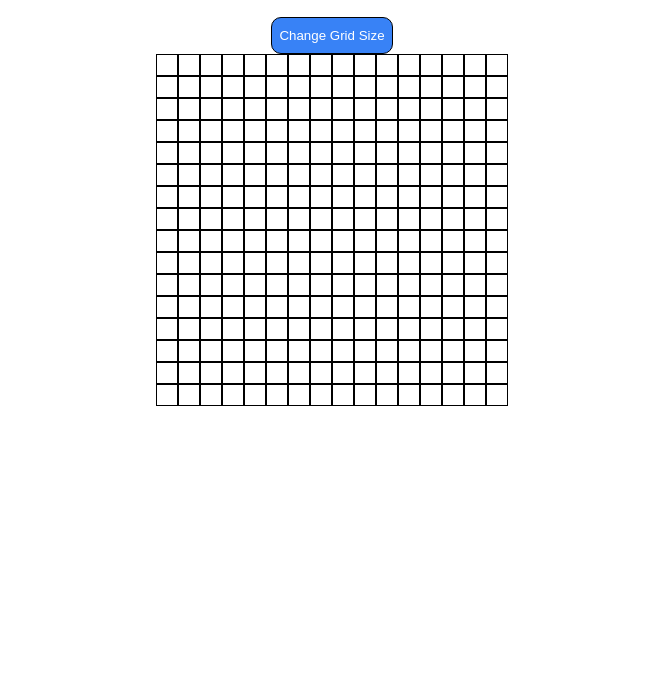
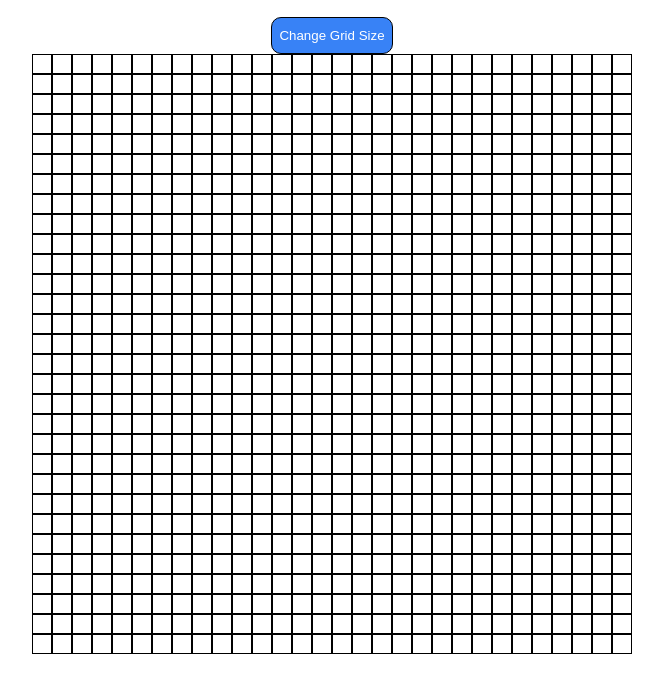
Before and after one commit to bayntris/Etch-A-Sketch, a plain HTML site: page index.html in a window 1280 px wide. Shown: the part 41-734 px from the top of the page, without its empty margins (308-971 px from the left). Drawn offline with Linux system fonts and the light colour scheme; a web font is replaced by a local one.

Commit message:
Make Grid Cells sizing dynamic

```diff
--- a/scripts/script.js
+++ b/scripts/script.js
@@ -4,17 +4,24 @@ const grid = document.querySelector('#grid');
 
 
 
-for (let i = 0; i < 16; i++) {
+for (let i = 0; i < 30; i++) {
 
     // Create a Row
     const gridRow = document.createElement('div');
     gridRow.style.display = 'flex';
 
     // In each Row, create 16 Grid Cells
-    for (let j = 0; j < 16; j++) {
+    for (let j = 0; j < 30; j++) {
         const gridCell = document.createElement('div');
-        gridCell.style.height = '20px';
-        gridCell.style.width = '20px';
+        const dynamicWidth = 600 / 30;
+        const dynamicHeight = 600 / 30;
+
+        gridCell.style.width = `${dynamicWidth}px`;
+        gridCell.style.height = `${dynamicHeight}px`;
+
+        //gridCell.style.flex = '1';
+       // gridCell.style.height = '20px';
+       // gridCell.style.width = '20px';
         gridCell.style.border = '1px solid black';
 
         gridRow.appendChild(gridCell);
--- a/styles/style.css
+++ b/styles/style.css
@@ -5,7 +5,12 @@
 
 html {
     font-family: 'Goldman', cursive;
+    box-sizing: border-box;
 
+}
+
+*, *:before, *:after {
+    box-sizing: inherit;
 }
 
 body {
@@ -27,6 +32,12 @@ header {
 
 }
 
+
+#grid {
+    width: 600px;
+    height: 600px;
+}
+
 #btnChangeGrid {
     border-radius: 10px;
     background-color: #3882F6;
```
